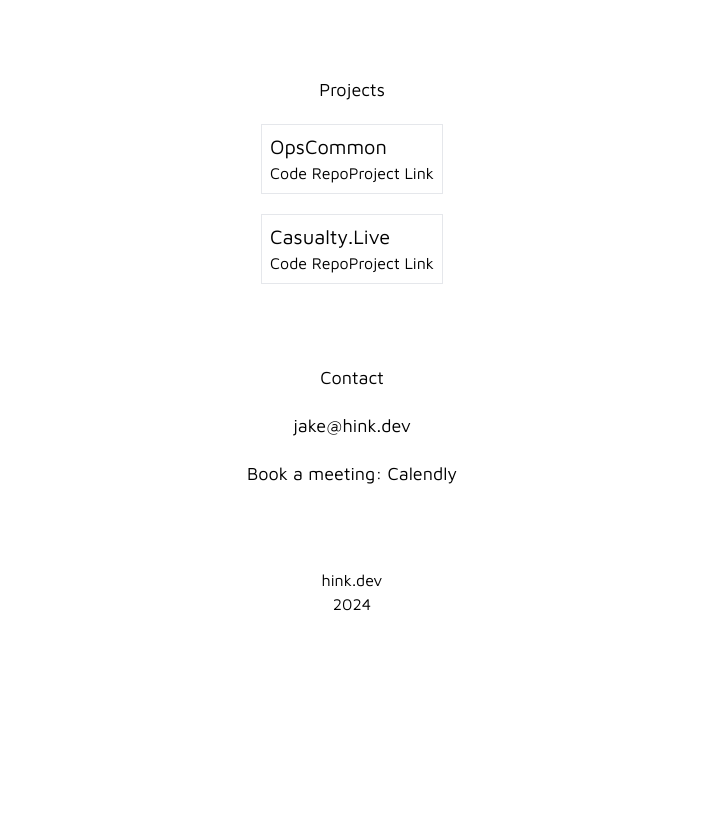
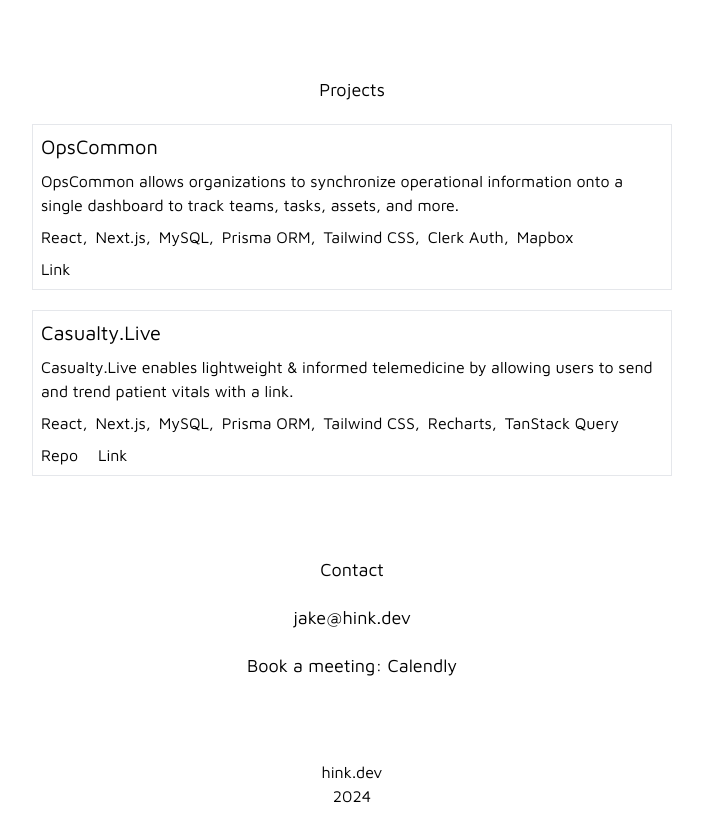
Before and after one commit to JH175/hink, a Next.js app: page / in a window 1280 px wide. Shown: the part 1300-2140 px from the top of the page, without its empty margins (288-991 px from the left). Before the commit the page ends 1956 px from the top, so only its background shows below. Built offline with nearby package versions, Linux system fonts and the light colour scheme.

Commit message:
edit project component, update projects on home page

```diff
--- a/src/app/page.tsx
+++ b/src/app/page.tsx
@@ -63,15 +63,33 @@
         <div className='flex flex-col items-center gap-5'>
           <Project
             name='OpsCommon'
-            description=''
+            description='OpsCommon allows organizations to synchronize operational information onto a single dashboard to track teams, tasks, assets, and more.'
+            stack={[
+              'React,',
+              'Next.js,',
+              'MySQL,',
+              'Prisma ORM,',
+              'Tailwind CSS,',
+              'Clerk Auth,',
+              'Mapbox',
+            ]}
             githubLink=''
-            projectLink=''
+            projectLink='https://www.opscommon.com/'
           />
           <Project
             name='Casualty.Live'
-            description=''
-            githubLink=''
-            projectLink=''
+            description='Casualty.Live enables lightweight & informed telemedicine by allowing users to send and trend patient vitals with a link.'
+            stack={[
+              'React,',
+              'Next.js,',
+              'MySQL,',
+              'Prisma ORM,',
+              'Tailwind CSS,',
+              'Recharts,',
+              'TanStack Query',
+            ]}
+            githubLink='https://github.com/JH175/casualty.live'
+            projectLink='https://casualty-live.vercel.app/'
           />
         </div>
       </div>
--- a/src/components/Project.tsx
+++ b/src/components/Project.tsx
@@ -3,22 +3,35 @@
   description,
   githubLink,
   projectLink,
+  stack,
 }: {
   name: string;
   description: string;
   projectLink: string;
   githubLink: string;
+  stack?: string[];
 }) => {
   return (
-    <div className='border p-2'>
+    <div className='border p-2 md:w-[50vw] flex flex-col gap-2'>
       <p className='text-xl'>{name}</p>
       <p>{description}</p>
-      <a target='_blank' href={githubLink}>
-        Code Repo
-      </a>
-      <a target='_blank' href={projectLink}>
-        Project Link
-      </a>
+      <div className='flex flex-wrap gap-2'>
+        {stack?.map((item) => (
+          <span key={item}>{item}</span>
+        ))}
+      </div>
+      <div className='flex gap-5'>
+        {githubLink ? (
+          <a target='_blank' href={githubLink}>
+            Repo
+          </a>
+        ) : null}
+        {projectLink ? (
+          <a target='_blank' href={projectLink}>
+            Link
+          </a>
+        ) : null}
+      </div>
     </div>
   );
 };
```
